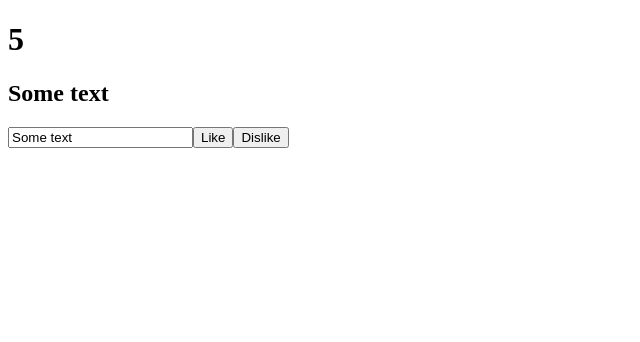
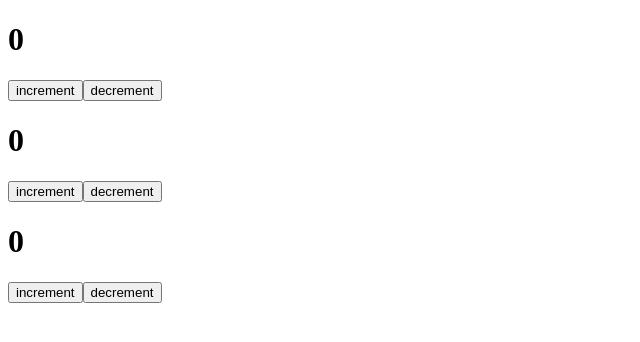
Before and after one commit to RogerWorkSites/first-react-app, a React (Create React App) app: page / in a window 1280 px wide. Shown: the top 342 px of the page, without its empty margins (0-640 px from the left). Built offline with nearby package versions, Linux system fonts and the light colour scheme; the HTML template or start-up script is replaced by a standard one.

Commit message:
add counter

```diff
--- a/src/App.js
+++ b/src/App.js
@@ -1,25 +1,13 @@
-import React, { useState } from 'react';
+import React from 'react';
+import Counter from './components/Counter';
 
 function App() {
 
-  const [likes, setLikes] = useState(5);
-  const [text, setText] = useState('Some text');
-
-  function increment() {
-    setLikes(likes + 1);
-  }
-
-  function decrement() {
-    setLikes(likes - 1);
-  }
-
   return (
     <div className="App">
-      <h1>{likes}</h1>
-      <h2>{text}</h2>
-      <input type="text" onChange={event => setText(event.target.value)} value={text}></input>
-      <button onClick={increment}>Like</button>
-      <button onClick={decrement}>Dislike</button>
+      <Counter />
+      <Counter />
+      <Counter />
     </div>
   );
 }
--- /dev/null
+++ b/src/components/Counter.jsx
@@ -0,0 +1,25 @@
+import React, { useState } from 'react';
+
+const Counter = () => {
+
+  const [count, setCount] = useState(0);
+
+  function increment() {
+    setCount(count + 1);
+  }
+
+  function decrement() {
+    setCount(count - 1);
+  }
+
+  return (
+    <div>
+      <h1>{count}</h1>
+      <button onClick={increment}>increment</button>
+      <button onClick={decrement}>decrement</button>
+    </div>
+  );
+
+}
+
+export default Counter;
```
Also changed, not shown: 1 other file (tests, documents, lock files or other folders).
